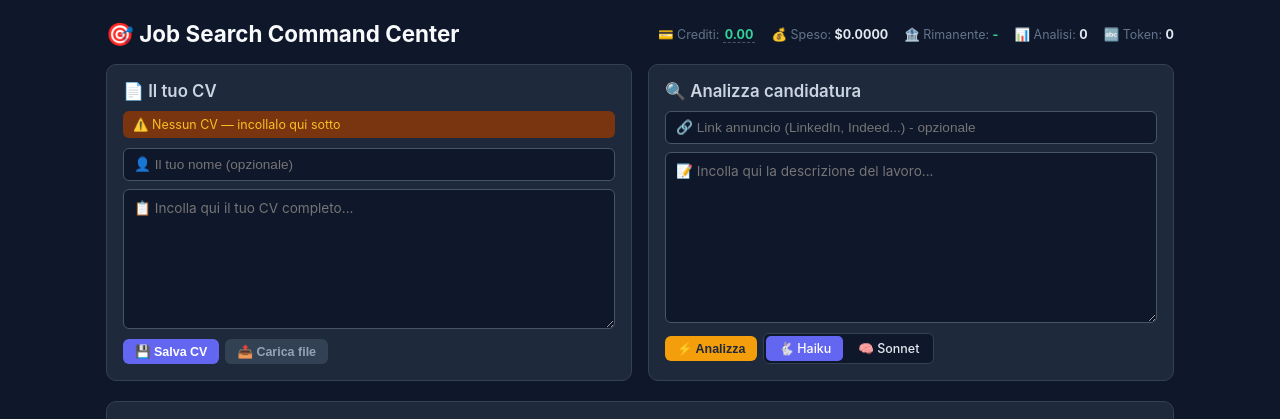
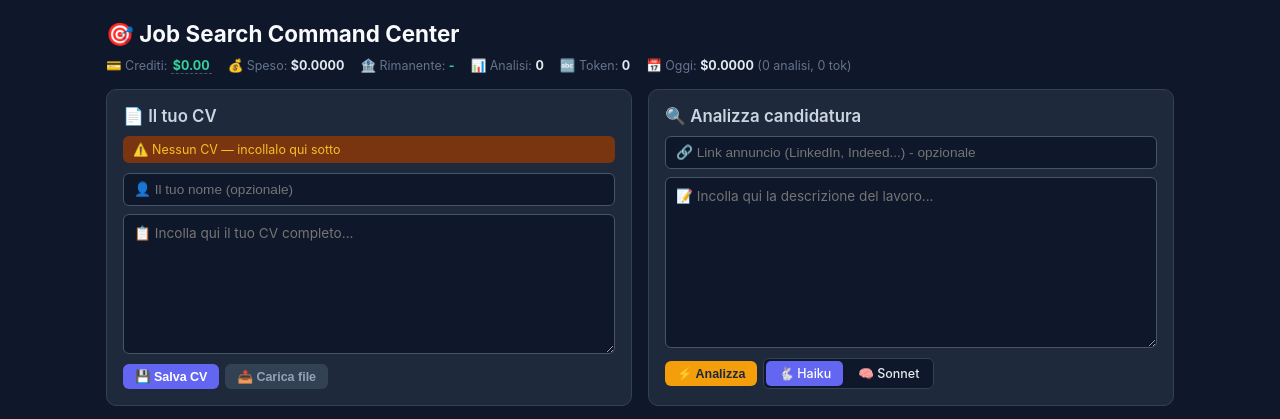
Before and after one commit to MK023/JobSearch, a FastAPI app: page / in a window 1280 px wide. Shown: the top 419 px of the page. Run offline with FastAPI, Linux system fonts and the light colour scheme; data comes from the database, SQL or seed files in the repository; data that the repository does not hold is empty; parts of the project's set-up code (start-up, migrations or seed data) failed here and were passed over.

Commit message:
feat: budget e statistiche persistenti su DB con stats giornaliere
- Nuova tabella app_settings: salva il budget Anthropic nel database
- Budget editabile nell'header, salvato via PUT /spending/budget
- Persistente tra sessioni, browser diversi e restart Docker
- Endpoint GET /spending ora include dati giornalieri:
  today_cost_usd, today_analyses, today_tokens
- Rimanente calcolato server-side: budget - speso totale
- Barra header mostra: crediti, speso, rimanente, analisi, token, oggi

Co-Authored-By: Claude Opus 4.6 <noreply@anthropic.com>

```diff
--- a/backend/src/app.py
+++ b/backend/src/app.py
@@ -13,7 +13,7 @@ from sqlalchemy.orm import Session
 
 from .ai_client import MODELS, _content_hash, analyze_job, generate_cover_letter
 from .config import settings, setup_logging
-from .database import CoverLetter, CVProfile, JobAnalysis, SessionLocal, get_db, init_db
+from .database import AppSettings, CoverLetter, CVProfile, JobAnalysis, SessionLocal, get_db, init_db
 
 setup_logging()
 logger = logging.getLogger(__name__)
@@ -120,7 +120,22 @@ def _run_batch(batch_id: str):
         db.close()
 
 
+def _get_or_create_settings(db: Session) -> AppSettings:
+    s = db.query(AppSettings).first()
+    if not s:
+        s = AppSettings(id=1, anthropic_budget=0.0)
+        db.add(s)
+        db.commit()
+        db.refresh(s)
+    return s
+
+
 def _get_spending(db: Session) -> dict:
+    from datetime import date, datetime, time
+
+    settings_row = _get_or_create_settings(db)
+
+    # Totali
     a_row = db.query(
         func.coalesce(func.sum(JobAnalysis.cost_usd), 0.0),
         func.coalesce(func.sum(JobAnalysis.tokens_input), 0),
@@ -132,14 +147,42 @@ def _get_spending(db: Session) -> dict:
         func.coalesce(func.sum(CoverLetter.tokens_input), 0),
         func.coalesce(func.sum(CoverLetter.tokens_output), 0),
     ).first()
-    total = float(a_row[0]) + float(cl_row[0])
+    total_cost = float(a_row[0]) + float(cl_row[0])
     tok_in = int(a_row[1]) + int(cl_row[1])
     tok_out = int(a_row[2]) + int(cl_row[2])
+
+    # Oggi
+    today_start = datetime.combine(date.today(), time.min)
+    a_today = db.query(
+        func.coalesce(func.sum(JobAnalysis.cost_usd), 0.0),
+        func.coalesce(func.sum(JobAnalysis.tokens_input), 0),
+        func.coalesce(func.sum(JobAnalysis.tokens_output), 0),
+        func.count(JobAnalysis.id),
+    ).filter(JobAnalysis.created_at >= today_start).first()
+    cl_today = db.query(
+        func.coalesce(func.sum(CoverLetter.cost_usd), 0.0),
+        func.coalesce(func.sum(CoverLetter.tokens_input), 0),
+        func.coalesce(func.sum(CoverLetter.tokens_output), 0),
+    ).filter(CoverLetter.created_at >= today_start).first()
+
+    today_cost = float(a_today[0]) + float(cl_today[0])
+    today_tok_in = int(a_today[1]) + int(cl_today[1])
+    today_tok_out = int(a_today[2]) + int(cl_today[2])
+
+    budget = float(settings_row.anthropic_budget or 0)
+    remaining = round(budget - total_cost, 4) if budget > 0 else None
+
     return {
-        "total_cost_usd": round(total, 4),
+        "budget": round(budget, 2),
+        "total_cost_usd": round(total_cost, 4),
+        "remaining": remaining,
+        "total_analyses": int(a_row[3]),
         "total_tokens_input": tok_in,
         "total_tokens_output": tok_out,
-        "total_analyses": int(a_row[3]),
+        "today_cost_usd": round(today_cost, 4),
+        "today_analyses": int(a_today[3]),
+        "today_tokens_input": today_tok_in,
+        "today_tokens_output": today_tok_out,
     }
 
 
@@ -527,3 +570,12 @@ def batch_clear():
 @app.get("/spending")
 def spending_api(db: Session = Depends(get_db)):
     return JSONResponse(_get_spending(db))
+
+
+@app.put("/spending/budget")
+def update_budget(budget: float = Form(...), db: Session = Depends(get_db)):
+    s = _get_or_create_settings(db)
+    s.anthropic_budget = max(budget, 0)
+    db.commit()
+    logger.info("Budget aggiornato: $%.2f", s.anthropic_budget)
+    return JSONResponse({"ok": True, "budget": round(s.anthropic_budget, 2)})
--- a/backend/static/js/app.js
+++ b/backend/static/js/app.js
@@ -65,12 +65,9 @@ if(cvFile){
     });
 }
 
-/* === Budget crediti (localStorage) === */
+/* === Budget crediti (DB) === */
 var budgetEl=document.getElementById('sp-budget');
 if(budgetEl){
-    var saved=localStorage.getItem('anthropic_budget');
-    if(saved) budgetEl.textContent=saved;
-    updateRemain();
     budgetEl.addEventListener('blur',saveBudget);
     budgetEl.addEventListener('keydown',function(e){if(e.key==='Enter'){e.preventDefault();budgetEl.blur();}});
 }
@@ -78,20 +75,9 @@ function saveBudget(){
     var raw=budgetEl.textContent.replace(/[^0-9.,]/g,'').replace(',','.');
     var val=parseFloat(raw);
     if(isNaN(val)||val<0) val=0;
-    budgetEl.textContent=val.toFixed(2);
-    localStorage.setItem('anthropic_budget',val.toFixed(2));
-    updateRemain();
-}
-function updateRemain(){
-    var remainEl=document.getElementById('sp-remain');
-    if(!remainEl) return;
-    var budget=parseFloat(localStorage.getItem('anthropic_budget')||'0');
-    var costText=(document.getElementById('sp-cost').textContent||'0').replace('$','');
-    var spent=parseFloat(costText)||0;
-    if(budget<=0){remainEl.textContent='-';return;}
-    var remain=budget-spent;
-    remainEl.textContent='$'+remain.toFixed(4);
-    remainEl.style.color=remain<1?'#f87171':remain<3?'#fbbf24':'#34d399';
+    budgetEl.textContent='$'+val.toFixed(2);
+    var fd=new FormData();fd.append('budget',val);
+    fetch('/spending/budget',{method:'PUT',body:fd}).then(function(){refreshSpending();});
 }
 
 var batchItems=[];
@@ -179,7 +165,20 @@ function refreshSpending(){
         document.getElementById('sp-count').textContent=d.total_analyses;
         var tok=d.total_tokens_input+d.total_tokens_output;
         document.getElementById('sp-tokens').textContent=tok.toLocaleString('it-IT');
-        updateRemain();
+        var budgetDisplay=document.getElementById('sp-budget');
+        if(budgetDisplay && !budgetDisplay.matches(':focus')) budgetDisplay.textContent='$'+d.budget.toFixed(2);
+        var remainEl=document.getElementById('sp-remain');
+        if(remainEl){
+            if(d.remaining!==null){
+                remainEl.textContent='$'+d.remaining.toFixed(4);
+                remainEl.style.color=d.remaining<1?'#f87171':d.remaining<3?'#fbbf24':'#34d399';
+            } else { remainEl.textContent='-'; }
+        }
+        var todayEl=document.getElementById('sp-today');
+        if(todayEl){
+            var todayTok=d.today_tokens_input+d.today_tokens_output;
+            todayEl.textContent='$'+d.today_cost_usd.toFixed(4)+' ('+d.today_analyses+' analisi, '+todayTok.toLocaleString('it-IT')+' tok)';
+        }
     });
 }
 function deleteAnalysis(id){
--- a/backend/templates/index.html
+++ b/backend/templates/index.html
@@ -12,11 +12,12 @@
         <h1>🎯 Job Search Command Center</h1>
         {% if spending %}
         <div class="spend" id="spend-bar">
-            <span>💳 Crediti: <b id="sp-budget" class="bal" contenteditable="true" title="Clicca per impostare i tuoi crediti Anthropic">0.00</b></span>
+            <span>💳 Crediti: <b id="sp-budget" class="bal" contenteditable="true" title="Clicca per impostare i tuoi crediti Anthropic">${{ '%.2f' % spending.budget }}</b></span>
             <span>💰 Speso: <b id="sp-cost">${{ '%.4f' % spending.total_cost_usd }}</b></span>
-            <span>🏦 Rimanente: <b id="sp-remain" class="bal">-</b></span>
+            <span>🏦 Rimanente: <b id="sp-remain" class="bal">{% if spending.remaining is not none %}${{ '%.4f' % spending.remaining }}{% else %}-{% endif %}</b></span>
             <span>📊 Analisi: <b id="sp-count">{{ spending.total_analyses }}</b></span>
             <span>🔤 Token: <b id="sp-tokens">{{ '{:,}'.format(spending.total_tokens_input + spending.total_tokens_output) }}</b></span>
+            <span>📅 Oggi: <b id="sp-today">${{ '%.4f' % spending.today_cost_usd }}</b> ({{ spending.today_analyses }} analisi, {{ '{:,}'.format(spending.today_tokens_input + spending.today_tokens_output) }} tok)</span>
         </div>
         {% endif %}
     </div>
```
Also changed, not shown: backend/src/database.py (+8 -0 lines).
